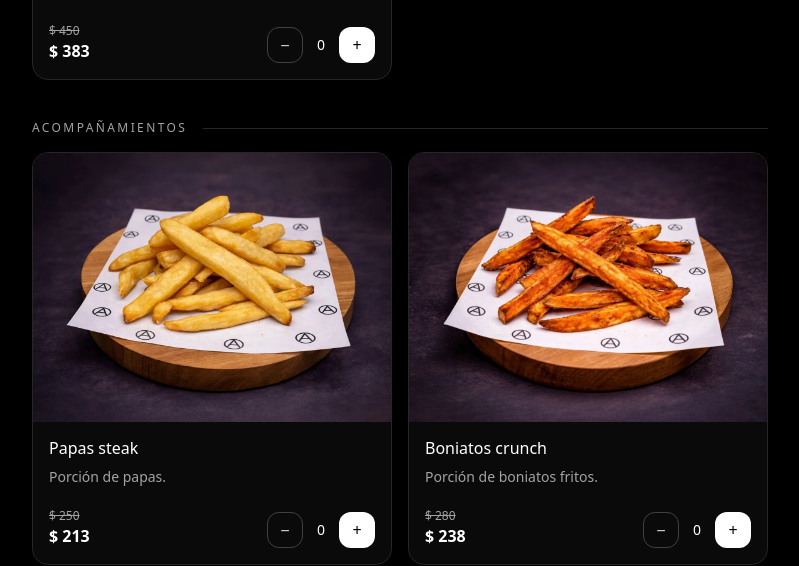
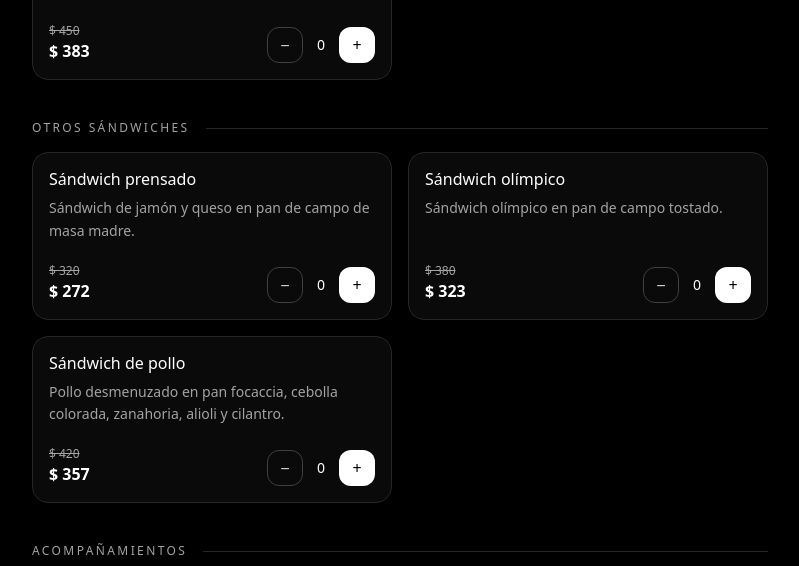
Before and after one commit to feiquiclothing/altotaller, a React (Vite) app: page / in a window 1280 px wide. Shown: the part 3700-4266 px from the top of the page, without its empty margins (48-847 px from the left). Built offline with nearby package versions, Linux system fonts and the light colour scheme.

Commit message:
Update AltoTallerPedidos.jsx

```diff
--- a/src/AltoTallerPedidos.jsx
+++ b/src/AltoTallerPedidos.jsx
@@ -42,6 +42,13 @@ const ZONES = [
 // ======================================================
 
 const PRODUCT_IMAGES = {
+  "combo-cafe-budin": "/products/combo-cafe-budin.webp",
+  "carrot-cake": "/products/carrot-cake.webp",
+  "combo-perfecto": "/products/combo-perfecto.webp",
+  "combo-cafe-croissant": "/products/combo-cafe-croissant.webp",
+  "te": "/products/te.webp",
+  "te-leche": "/products/te-leche.webp",
+  "dos-croissant": "/products/dos-croissant.webp",
   "tiramisu": "/products/tiramisu.webp",
   "coca-light": "/products/coca-light.webp",
   "sprite": "/products/sprite.webp",
@@ -595,7 +602,7 @@ const pickItems = (categoryId, ids) => {
 const SANDWICH_TAB = [
   { id: "sandwich-combos", name: "COMBOS", items: pickItems("combos", ["combo-pollo-bebida", "combo-2-sandwich"]) },
   categoryById("sandwiches"),
-
+  { id: "otros-sandwiches", name: "OTROS SÁNDWICHES", items: pickItems("salado", ["sandwich-prensado", "sandwich-olimpico", "sandwich-pollo"]) },
   categoryById("acompanamientos"),
   categoryById("panes"),
   categoryById("bebidas"),
```
